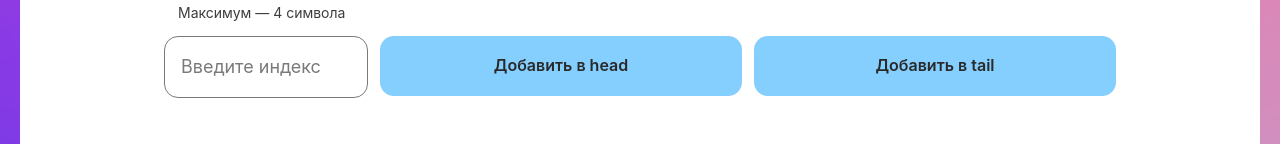
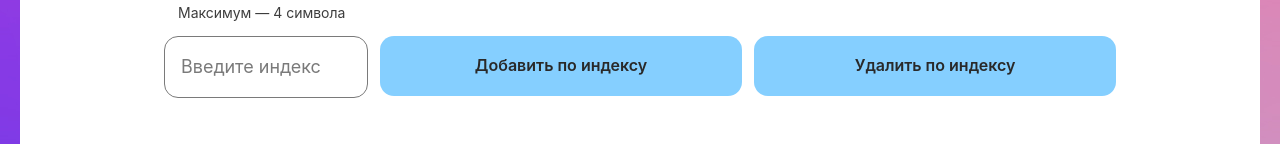
Before and after one commit to TheVadiratti/algososh, a React (Create React App) app: page /list in a window 1280 px wide. Shown: the part 343-487 px from the top of the page. Built offline with nearby package versions, Linux system fonts and the light colour scheme.

Commit message:
fix: исправить названия кнопок

```diff
--- a/src/pages/list-page/list-page.tsx
+++ b/src/pages/list-page/list-page.tsx
@@ -43,12 +43,12 @@ export const ListPage: React.FC = () => {
           />
           <Button
             type="button"
-            text="Добавить в head"
+            text="Добавить по индексу"
             extraClass={Styles.largeButton}
           />
           <Button
             type="button"
-            text="Добавить в tail"
+            text="Удалить по индексу"
             extraClass={Styles.largeButton}
           />
         </fieldset>
```
